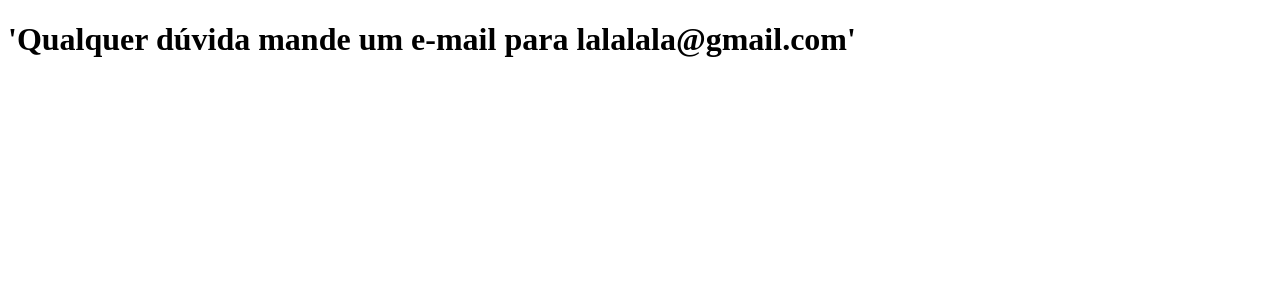
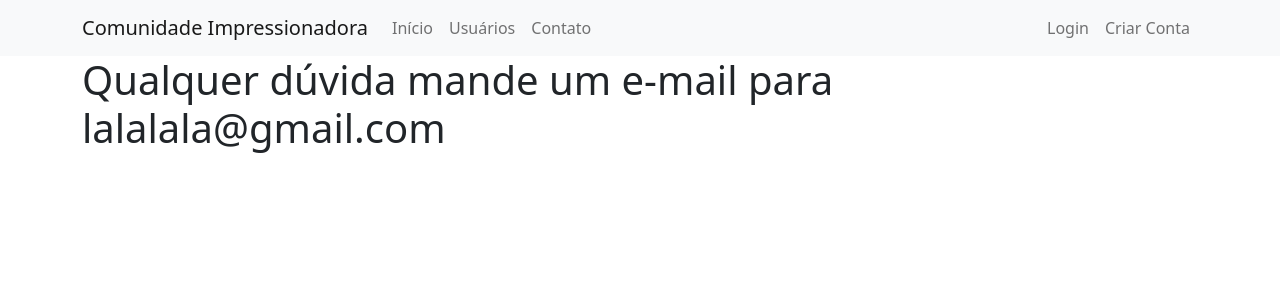
Before and after one commit to rodrigouxp/projeto-hashtag-website-flask, a Flask app: page /contato in a window 1280 px wide. Shown: the top 300 px of the page. Run offline with Flask 2, Linux system fonts and the light colour scheme.

Commit message:
Update main and html modules
Started to use bootstrap

```diff
--- a/main.py
+++ b/main.py
@@ -1,16 +1,29 @@
 # Python v3.10.4
 # Flask v2.1.2
-from flask import Flask, render_template
+# Bootstrap v5.2.x
+from flask import Flask, render_template, url_for
 
 app = Flask(__name__)
 
+lista_usuarios = ['Lira', 'João', 'Alan', 'Alessandra', 'Amanda']
+
+
 @app.route('/')
-def hello_world():
+def home():
     return render_template('home.html')
 
 @app.route('/contato')
-def conato():
+def contato():
     return render_template('contato.html')
+
+@app.route('/usuarios')
+def usuarios():
+    return render_template('usuarios.html', lista_usuarios=lista_usuarios)
+
+@app.route('/login')
+def login():
+    return render_template('login.html')
+
 
 if __name__ == '__main__':
     app.run(debug=True)
--- /dev/null
+++ b/templates/base.html
@@ -0,0 +1,23 @@
+<!DOCTYPE html>
+<html lang="pt-br">
+<head>
+    <meta charset="UTF-8">
+    <meta http-equiv="X-UA-Compatible" content="IE=edge">
+    <meta name="viewport" content="width=device-width, initial-scale=1.0">
+    <title>Comunidade Impressionadora</title>
+    <link href="https://cdn.jsdelivr.net/npm/bootstrap@5.2.0-beta1/dist/css/bootstrap.min.css" rel="stylesheet" integrity="sha384-0evHe/X+R7YkIZDRvuzKMRqM+OrBnVFBL6DOitfPri4tjfHxaWutUpFmBp4vmVor" crossorigin="anonymous">
+
+    {% block head %}
+    {% endblock %}
+</head>
+
+<body>
+
+    {% include 'components/navbar.html' %}
+
+    {% block body %}
+    {% endblock %}
+
+    <script src="https://cdn.jsdelivr.net/npm/bootstrap@5.2.0-beta1/dist/js/bootstrap.bundle.min.js" integrity="sha384-pprn3073KE6tl6bjs2QrFaJGz5/SUsLqktiwsUTF55Jfv3qYSDhgCecCxMW52nD2" crossorigin="anonymous"></script>
+</body>
+</html>
--- /dev/null
+++ b/templates/components/navbar.html
@@ -0,0 +1,37 @@
+<nav class="navbar navbar-expand-lg bg-light">
+  <div class="container-fluid container">
+    <a class="navbar-brand" href="{{ url_for('home') }}">Comunidade Impressionadora</a>
+
+    <button class="navbar-toggler" type="button" data-bs-toggle="collapse" data-bs-target="#navbarSupportedContent" aria-controls="navbarSupportedContent" aria-expanded="false" aria-label="Toggle navigation">
+      <span class="navbar-toggler-icon"></span>
+    </button>
+
+    <div class="collapse navbar-collapse" id="navbarSupportedContent">
+      <ul class="navbar-nav me-auto mb-2 mb-lg-0">
+
+        <li class="nav-item">
+          <a class="nav-link" aria-current="page" href="{{ url_for('home') }}">Início</a>
+        </li>
+
+        <li class="nav-item">
+          <a class="nav-link" href="{{ url_for('usuarios') }}">Usuários</a>
+        </li>
+
+        <li class="nav-item">
+          <a class="nav-link" href="{{ url_for('contato') }}">Contato</a>
+        </li>
+
+      </ul>
+
+      <ul class="navbar-nav d-flex">
+        <li class="nav-item">
+          <a class="nav-link" href="{{ url_for('login') }}">Login</a>
+        </li>
+
+        <li class="nav-item">
+          <a class="nav-link" href="{{ url_for('login') }}">Criar Conta</a>
+        </li>
+      </ul>
+    </div>
+  </div>
+</nav>
--- a/templates/contato.html
+++ b/templates/contato.html
@@ -1,12 +1,9 @@
-<!DOCTYPE html>
-<html lang="en">
-<head>
-    <meta charset="UTF-8">
-    <meta http-equiv="X-UA-Compatible" content="IE=edge">
-    <meta name="viewport" content="width=device-width, initial-scale=1.0">
-    <title>Document</title>
-</head>
-<body>
-    <h1>'Qualquer dúvida mande um e-mail para lalalala@gmail.com'</h1>
-</body>
-</html>
+{% extends 'base.html' %}
+
+{% block body %}
+
+    <div class="container">
+        <h1>Qualquer dúvida mande um e-mail para lalalala@gmail.com</h1>
+    </div>
+
+{% endblock %}
```
Also changed, not shown: templates/home.html (+8 -13 lines), templates/login.html (added, +17 -0 lines), templates/usuarios.html (added, +13 -0 lines).
